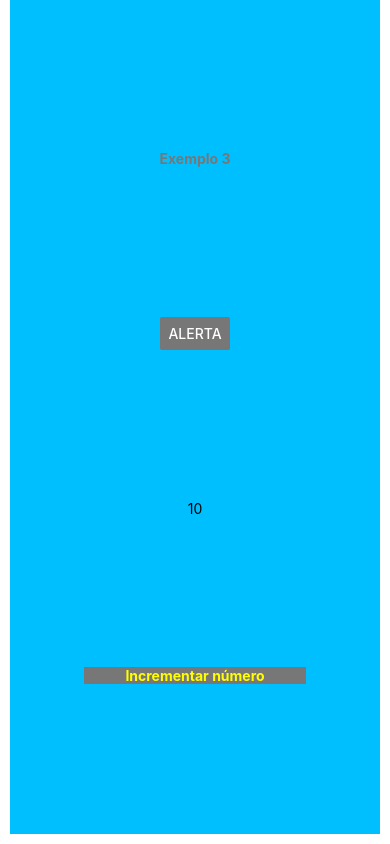
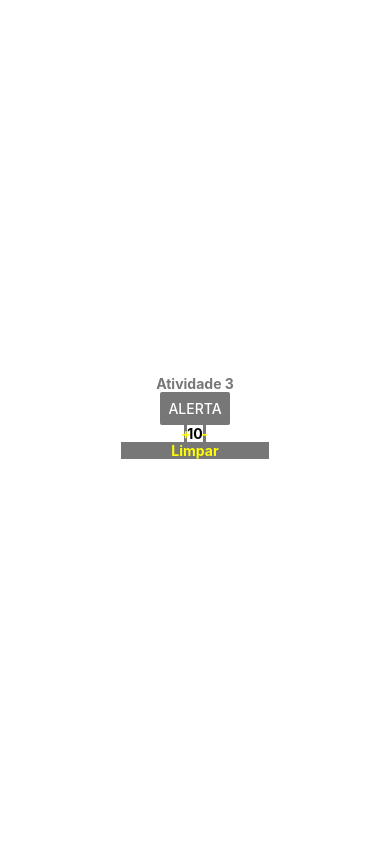
Before and after one commit to thiagomtl/aula-introducao-expo, a React Native app: screen / in a window 390 px wide. Built offline with nearby package versions, Linux system fonts and the light colour scheme; what react-native-responsive-fontsize would draw is missing.

Commit message:
Aula 12/09

```diff
--- a/src/exemplos/ex03/index.js
+++ b/src/exemplos/ex03/index.js
@@ -1,4 +1,4 @@
-import { useState} from 'react';
+import { useState } from 'react';
 
 import { View, Text, Button, TouchableOpacity } from 'react-native';
 
@@ -10,12 +10,19 @@ export default function Exemplo03() {
 
     function handleIncrementar() {
         setNumero(numero + 1);
-       // console.log(numero);
+    }
+
+    function handleDecrementar() {
+        setNumero(numero - 1);
+    }
+
+    function handleLimpar() {
+        setNumero(0);
     }
 
     return (
         <View style={styles.container}>
-            <Text style={styles.titulo}>Exemplo 3</Text>
+            <Text style={styles.titulo}>Atividade 3</Text>
             <Button
                 onPress={() => { alert('Alguém tocou no botão!') }}
                 title='Alerta'
@@ -23,14 +30,32 @@ export default function Exemplo03() {
                 accessibilityLabel='Botão de alerta'
             />
 
-            <Text style={styles.txt}>{numero}</Text>
 
+            <View style={styles.containerbotao}>
+                <TouchableOpacity
+                    style={styles.botao}
+                    onPress={() => handleIncrementar()}
+                >
+                    <Text style={styles.txtBotao}>+</Text>
+                </TouchableOpacity>
+                <Text style={styles.txt}>{numero}</Text>
+
+                <TouchableOpacity
+                    style={styles.botao}
+                    onPress={() => handleDecrementar()}
+                >
+                    <Text style={styles.txtBotao}>-</Text>
+                </TouchableOpacity>
+
+
+            </View>
             <TouchableOpacity
-                style={styles.botao}
-                onPress={() => handleIncrementar()}
-            >
-                <Text style={styles.txtBotao}>Incrementar número</Text>
-            </TouchableOpacity>
+                    style={styles.botao2}
+                    onPress={() => handleLimpar()}
+                >
+                    <Text style={styles.txtBotao}>Limpar</Text>
+                </TouchableOpacity>
         </View>
+
     );
 }
--- a/src/exemplos/ex03/styles.js
+++ b/src/exemplos/ex03/styles.js
@@ -4,27 +4,46 @@ import { RFPercentage, RFValue } from "react-native-responsive-fontsize";
 const styles = StyleSheet.create(
     {
         container: {
-            flex:1,
-            backgroundColor: 'deepskyblue',
-            alignItems:'center',
-            justifyContent:'space-evenly',
+            flex: 1,
+            backgroundColor: 'white',
+            alignItems: 'center',
+            justifyContent: 'center',
+            border: 'black',
+            // borderWidth: 10,
+            gap: RFPercentage(2),
+        },
+        containerbotao: {
+            backgroundColor: 'white',
+            alignItems: 'center',
+            justifyContent: 'center',
+            flexDirection: 'row',
+            gap: RFPercentage(5),
         },
         titulo: {
-            fontSize:RFPercentage(5),
+            fontSize: RFPercentage(5),
             fontWeight: 'bold',
-            color:'#777',
+            color: '#777',
         },
-        txt:{
+        txt: {
             fontSize: RFPercentage(2.5),
+            color: 'black',
+            fontWeight: 'bold',
         },
-        botao:{
+        botao: {
             backgroundColor: '#777',
-            width: '60%',
+            width: '10%',
             borderRadius: RFPercentage(1),
             padding: RFPercentage(1),
             alignItems: 'center',
         },
-        txtBotao:{
+        botao2: {
+            backgroundColor: '#777',
+            width: '40%',
+            borderRadius: RFPercentage(1),
+            padding: RFPercentage(1),
+            alignItems: 'center',
+        },
+        txtBotao: {
             color: '#ff0',
             fontSize: RFPercentage(2),
             fontWeight: 'bold',
```
